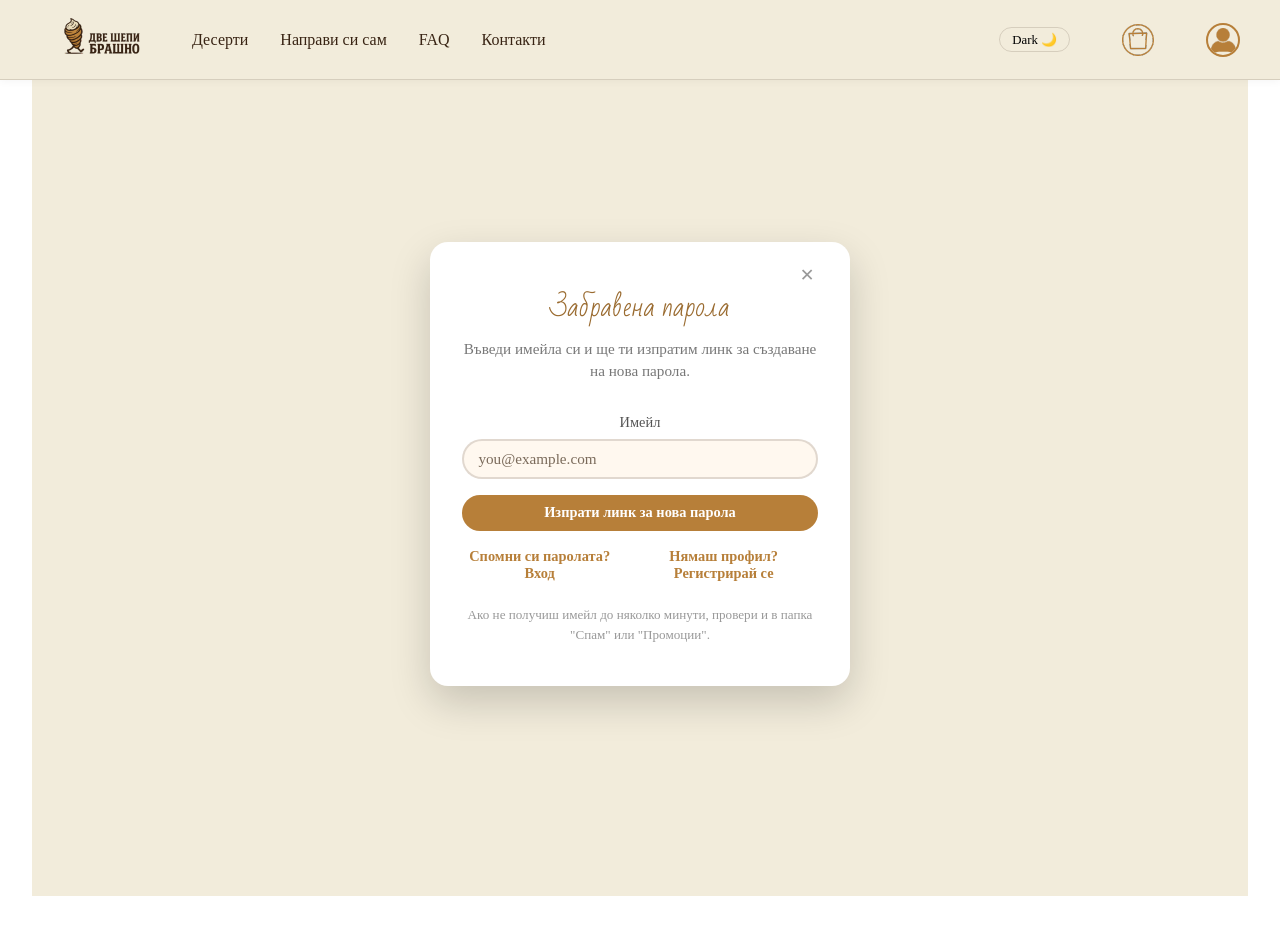
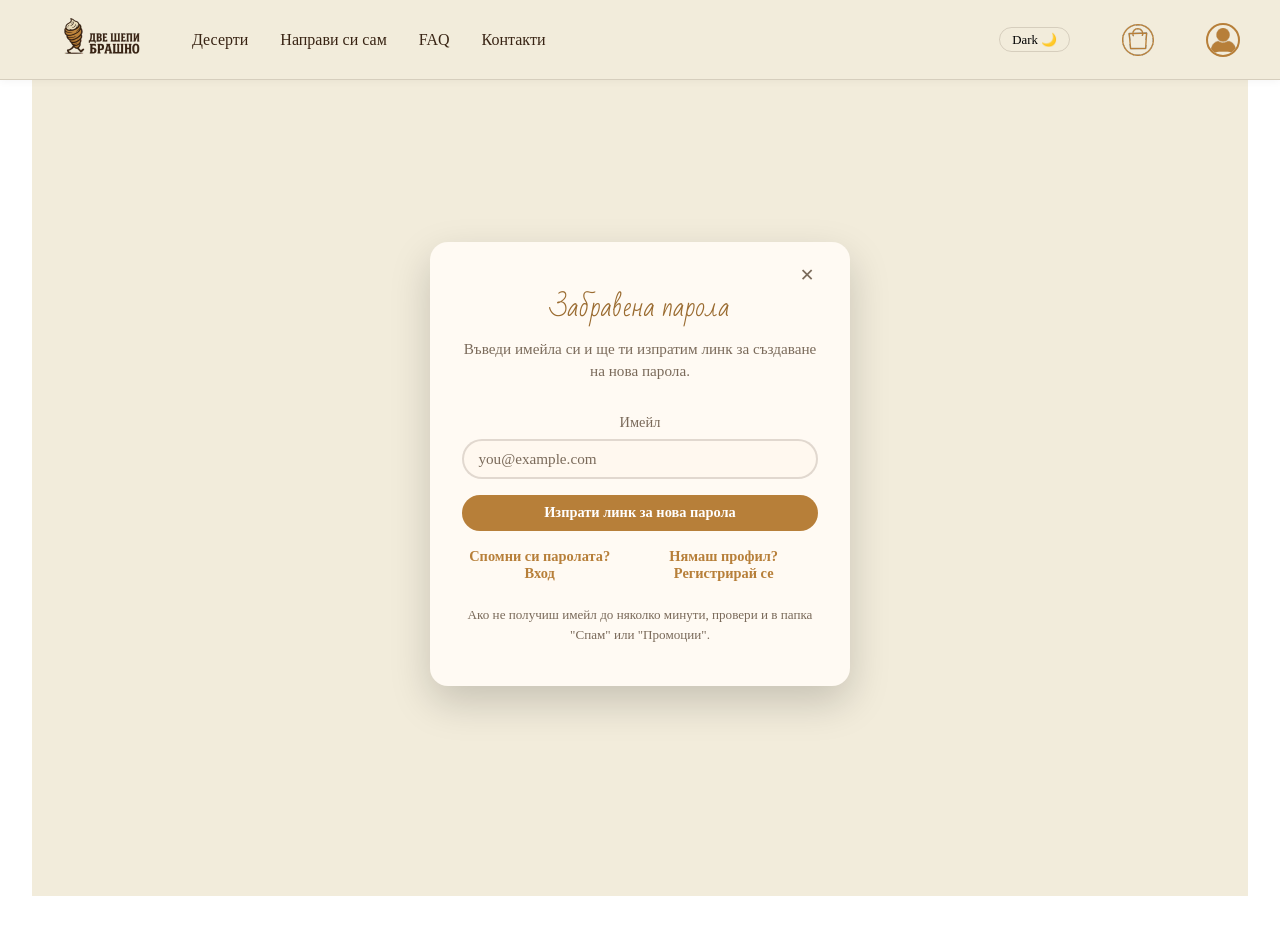
Before and after one commit to zM-ax/SoftUni-project-React, a React (Vite) app: page /forgotten-password in a window 1280 px wide. Built offline with nearby package versions, Linux system fonts and the light colour scheme; no server answers; a web font is replaced by a local one.

Commit message:
Fix colors for Auth layout

```diff
--- a/src/components/AuthLayout.tsx
+++ b/src/components/AuthLayout.tsx
@@ -1,9 +1,9 @@
-import { Outlet, useNavigate } from "react-router-dom";
+import { Outlet } from "react-router-dom";
 import styled from "styled-components";
 
 const AuthWrapper = styled.div`
   min-height: 100vh;
-  background: ${({ theme }) => theme.colors.authBg};
+  background: ${({ theme }) => theme.colors.pageBackground};
   display: flex;
   align-items: center;
   justify-content: center;
@@ -19,14 +19,8 @@ const AuthWrapper = styled.div`
 `;
 
 const AuthLayout = () => {
-  const navigate = useNavigate();
-
-  const handleBackdropClick = () => {
-    navigate("/");
-  };
-
   return (
-    <AuthWrapper onClick={handleBackdropClick}>
+    <AuthWrapper>
       <Outlet />
     </AuthWrapper>
   );
--- a/src/components/AuthListener.tsx
+++ b/src/components/AuthListener.tsx
@@ -30,12 +30,10 @@ const AuthListener = ({ children }: AuthListenerProps) => {
               })
             );
           } else {
-            // Нямаме профил още → НИЩО не пипаме по Auth.
-            // По желание чистим Redux user:
             dispatch(clearUser());
           }
         } else {
-          // Няма логнат потребител в Auth
+          // No logged-in user in Auth
           dispatch(clearUser());
         }
       } catch (error) {
--- a/src/pages/Authentication/LoginPage/LoginPage.styles.ts
+++ b/src/pages/Authentication/LoginPage/LoginPage.styles.ts
@@ -4,7 +4,7 @@ export const Card = styled.div`
   position: relative;
   width: 100%;
   max-width: 420px;
-  background: #fff;
+  background: ${({ theme }) => theme.colors.cardBackground};
   border-radius: 18px;
   padding: 2.2rem 2rem 1.8rem;
   box-shadow: 0 16px 40px rgba(243, 234, 234, 0.18);
@@ -23,7 +23,7 @@ export const CloseButton = styled.button`
   font-size: 1.1rem;
   cursor: pointer;
   line-height: 1;
-  color: #20231cff;
+  color: ${({ theme }) => theme.colors.textSecondary};
 
   &:hover {
     color: ${({ theme }) => theme.colors.primary};
@@ -40,7 +40,7 @@ export const Title = styled.h1`
 
 export const Subtitle = styled.p`
   font-size: 0.95rem;
-  color: #777;
+  color: ${({ theme }) => theme.colors.textSecondary};
   margin-bottom: 1.8rem;
   font-family: ${({ theme }) => theme.fonts.descriptions};
   text-align: center;
--- a/src/styles/AppShared.tsx
+++ b/src/styles/AppShared.tsx
@@ -9,7 +9,7 @@ export const AuthCloseButton = styled.button`
   font-size: 1.1rem;
   cursor: pointer;
   line-height: 1;
-  color: #999;
+  color: ${({ theme }) => theme.colors.textSecondary};
 
   &:hover {
     color: ${({ theme }) => theme.colors.primary};
@@ -26,7 +26,7 @@ export const AuthTitle = styled.h1`
 
 export const AuthSubtitle = styled.p`
   font-size: 0.95rem;
-  color: #777;
+  color: ${({ theme }) => theme.colors.textSecondary};
   margin-bottom: 1.8rem;
   font-family: ${({ theme }) => theme.fonts.descriptions};
   text-align: center;
@@ -48,14 +48,14 @@ export const AuthHelperRow = styled.div`
 export const AuthSmallNote = styled.p`
   margin-top: 1.4rem;
   font-size: 0.82rem;
-  color: #999;
+  color: ${({ theme }) => theme.colors.textSecondary};
   text-align: center;
   font-family: ${({ theme }) => theme.fonts.descriptions};
 `;
 
 export const AuthLabel = styled.label`
   font-size: 0.9rem;
-  color: #555;
+  color: ${({ theme }) => theme.colors.textSecondary};
   font-family: ${({ theme }) => theme.fonts.body};
 `;
 
--- a/src/styles/AuthCard.tsx
+++ b/src/styles/AuthCard.tsx
@@ -4,7 +4,8 @@ export const AuthCard = styled.div`
   position: relative;
   width: 100%;
   max-width: 420px;
-  background: #fff;
+  background: ${({ theme }) => theme.colors.cardBackground};
+  color: ${({ theme }) => theme.colors.text};
   border-radius: 18px;
   padding: 2.2rem 2rem 1.8rem;
   box-shadow: 0 16px 40px rgba(0, 0, 0, 0.18);
```
Also changed, not shown: src/pages/Authentication/RegistrationPage/RegistrationPage.styles.tsx (+17 -9 lines).
